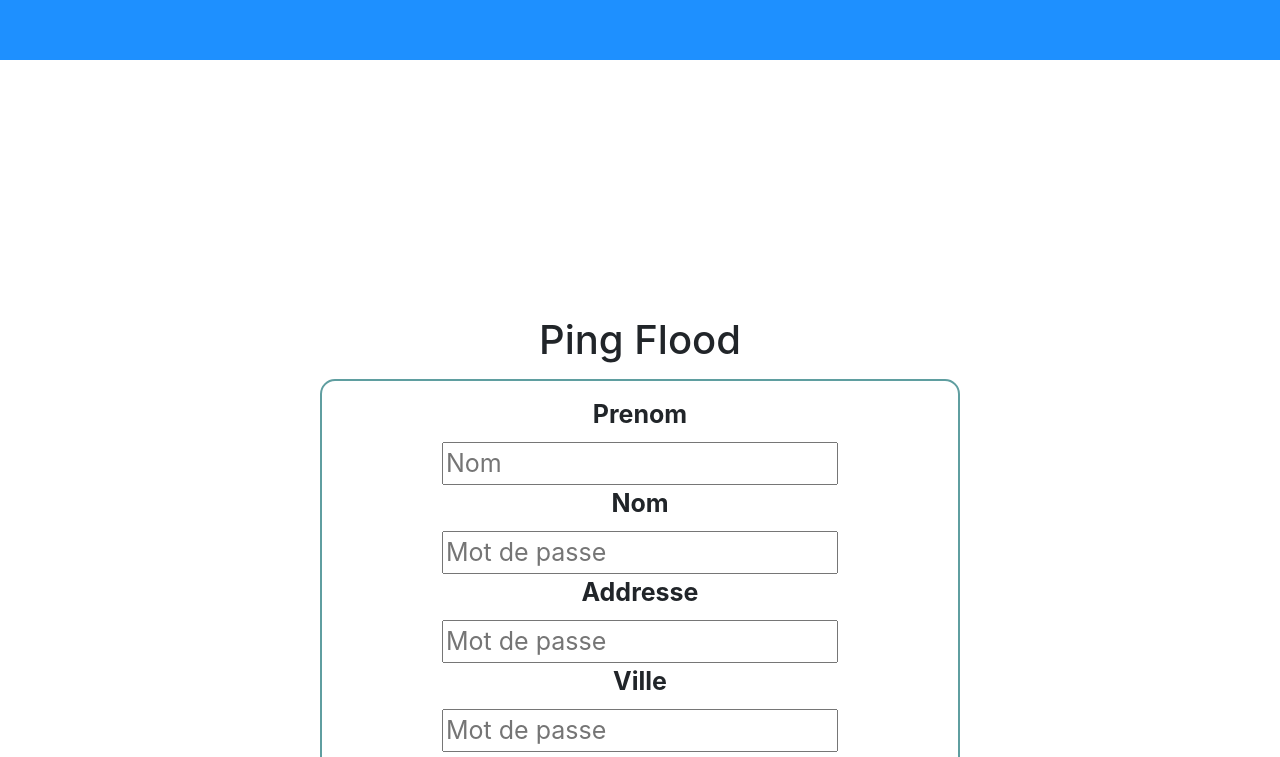
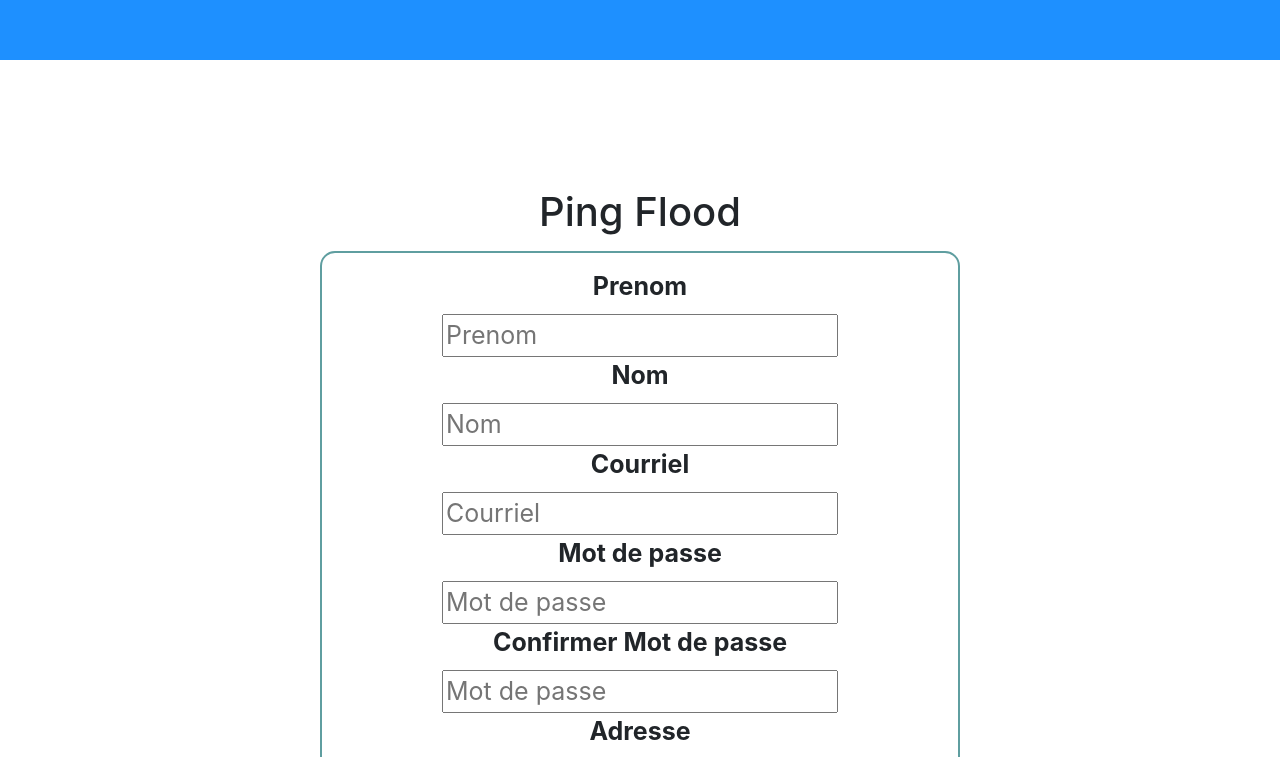
Before and after one commit to Ping-Flood/Ping-Flood, an Angular app in the folder ping-flood-web/: page /signup in a window 1280 px wide. Shown: the top 757 px of the page. Built offline with nearby package versions, Linux system fonts and the light colour scheme.

Commit message:
create and sign

```diff
--- a/ping-flood-web/src/app/components/login/login.component.html
+++ b/ping-flood-web/src/app/components/login/login.component.html
@@ -8,7 +8,7 @@
     <form>
 
         <span *ngIf="wrongLogin" style="color: red;">*Mauvais nom d'utilisateur/mot de passe</span>
-
+        <br>
         <label for="">Nom d'utilisateur</label>
         <div>
             <input type="text" placeholder="Nom" [(ngModel)]="username" [ngModelOptions]="{standalone: true}" class="input-font">
--- a/ping-flood-web/src/app/components/login/login.component.ts
+++ b/ping-flood-web/src/app/components/login/login.component.ts
@@ -21,11 +21,13 @@ export class LoginComponent implements OnInit {
 
   connectUser(){
     let user = new User();
-    user.name = this.username;
+    user.email = this.username;
     user.password = this.password;
     this.api.login(user).subscribe(res=>{
+      console.log(res);
       if(res){
         this.wrongLogin = false;
+        window.location.href = '/main'
       }else{
         this.wrongLogin = true;
       }
--- a/ping-flood-web/src/app/components/sign-up/sign-up.component.html
+++ b/ping-flood-web/src/app/components/sign-up/sign-up.component.html
@@ -1,4 +1,4 @@
-<section class="center" style="margin-top: 20%;">
+<section class="center" style="margin-top: 10%;">
 
     <h1>Ping Flood</h1>
 
@@ -9,31 +9,46 @@
 
         <label for="">Prenom</label>
         <div>
-            <input type="text" placeholder="Nom" [(ngModel)]="prenom" [ngModelOptions]="{standalone: true}" class="input-font">
+            <input type="text" placeholder="Prenom" [(ngModel)]="prenom" [ngModelOptions]="{standalone: true}" class="input-font">
         </div>
 
         <label for="">Nom</label>
         <div>
-            <input type="text" placeholder="Mot de passe" [(ngModel)]="nom" [ngModelOptions]="{standalone: true}" class="input-font">
+            <input type="text" placeholder="Nom" [(ngModel)]="nom" [ngModelOptions]="{standalone: true}" class="input-font">
         </div>
 
-        <label for="">Addresse</label>
+        <label for="">Courriel</label>
         <div>
-            <input type="text" placeholder="Mot de passe" [(ngModel)]="address" [ngModelOptions]="{standalone: true}" class="input-font">
+            <input type="email" placeholder="Courriel" [(ngModel)]="email" [ngModelOptions]="{standalone: true}" class="input-font">
+        </div>
+
+        <label for="">Mot de passe</label>
+        <div [ngStyle]="stylePassword()">
+            <input type="password" placeholder="Mot de passe" [(ngModel)]="password" [ngModelOptions]="{standalone: true}" class="input-font">
+        </div>
+
+        <label for="">Confirmer Mot de passe</label>
+        <div [ngStyle]="stylePassword()">
+            <input type="password" placeholder="Mot de passe" [(ngModel)]="passwordConfirm" [ngModelOptions]="{standalone: true}" class="input-font">
+        </div>
+
+        <label for="">Adresse</label>
+        <div>
+            <input type="text" placeholder="Adresse" [(ngModel)]="address" [ngModelOptions]="{standalone: true}" class="input-font">
         </div>
 
         <label for="">Ville</label>
         <div>
-            <input type="text" placeholder="Mot de passe" [(ngModel)]="city" [ngModelOptions]="{standalone: true}" class="input-font">
+            <input type="text" placeholder="Ville" [(ngModel)]="city" [ngModelOptions]="{standalone: true}" class="input-font">
         </div>
 
         <label for="">Secteur</label>
         <div>
-            <input type="text" placeholder="Mot de passe" [(ngModel)]="secteur" [ngModelOptions]="{standalone: true}" class="input-font">
+            <input type="text" placeholder="Secteur" [(ngModel)]="secteur" [ngModelOptions]="{standalone: true}" class="input-font">
         </div>
 
         <br>
-        <button class="btn btn-primary input-font" (click)="createUser()">Creer</button>
+        <button class="btn btn-primary input-font" (click)="createUser()" [disabled]="isDisable()">Creer</button>
         <a href="/login" routerLinkActive="active" class="input-font" style="margin-left: 5px;">Deja un Compte</a>
 
     </form>
--- a/ping-flood-web/src/app/components/sign-up/sign-up.component.ts
+++ b/ping-flood-web/src/app/components/sign-up/sign-up.component.ts
@@ -1,4 +1,6 @@
 import { Component, OnInit } from '@angular/core';
+import { User } from 'src/app/models/db-class';
+import { ApiService } from 'src/app/services/api.service';
 
 @Component({
   selector: 'app-sign-up',
@@ -9,17 +11,45 @@ export class SignUpComponent implements OnInit {
 
   prenom:string;
   nom:string;
+  email:string;
+  password:string;
+  passwordConfirm:string
   address:string;
   city:string;
   secteur:any;
 
-  constructor() { }
+  constructor(private api:ApiService) { }
 
   ngOnInit() {
   }
 
   createUser(){
+    if(this.password==this.passwordConfirm){
+      let user = new User();
+      user.firstname = this.prenom;
+      user.lastname = this.nom;
+      user.email = this.email;
+      user.password = this.passwordConfirm;
+      user.address = this.address;
+      user.city = this.city;
+      user.secteurTypeId = (this.secteur)?this.secteur.Id:null;
 
+      this.api.signup(user).subscribe(res=>{
+        console.log(res);
+      })
+    }
+  }
+
+  stylePassword(){
+    return {
+      'border' : (this.passwordConfirm!=this.password)? '2px solid red': null
+    };
+  }
+
+  isDisable(){
+    let cond1 = this.nom!='' && this.prenom!='' && this.email!='' && this.address!='' && this.city!='' && this.secteur!='';
+    let cond2 = this.password!='' && this.passwordConfirm != '' && this.passwordConfirm!=this.password;
+    return cond1 && cond2;
   }
 
 }
--- a/ping-flood-web/src/app/services/api.service.ts
+++ b/ping-flood-web/src/app/services/api.service.ts
@@ -1,5 +1,5 @@
 import { Injectable } from '@angular/core';
-import { HttpClient } from '@angular/common/http';
+import { HttpClient, HttpHeaders } from '@angular/common/http';
 import { User } from '../models/db-class';
 
 import { Observable } from 'rxjs';
@@ -10,19 +10,30 @@ import { map } from 'rxjs/operators';
 })
 export class ApiService {
 
-  private baseUrl='http://192.168.250.62:5001/api';
-  constructor(private http:HttpClient) { }
+  private user:User;
+
+  private headers:HttpHeaders = new HttpHeaders();
+  private baseUrl='https://192.168.250.65:5001';
+  constructor(private http:HttpClient) {
+    this.headers.append('Content-Type', 'application/json');
+    this.headers = this.headers.append('X-Requested-With', 'application/json');
+  }
 
   login(user:User):Observable<any>{
-    return this.http.post(`${this.baseUrl}/login`, user).pipe(map(res => {
+    return this.http.post(`${this.baseUrl}/user/login`, user, {headers:this.headers}).pipe(map(res => {
+      this.user = res as User;
+      return (<any>res) as User;
+    }));
+  }
+
+  signup(user:User):Observable<any>{
+    return this.http.post(`${this.baseUrl}/user/create`, user, {headers:this.headers}).pipe(map(res => {
+      this.user = res as User;
       return (<any>res) as boolean;
     }));
   }
 
-  signup(user:User):Observable<any>{
-    return this.http.post(`${this.baseUrl}/create`, user).pipe(map(res => {
-      return (<any>res) as boolean;
-    }));
+  getUser(){
+    return this.user;
   }
-
 }
```
Also changed, not shown: ping-flood-web/src/app/models/db-class.ts (+6 -2 lines).
